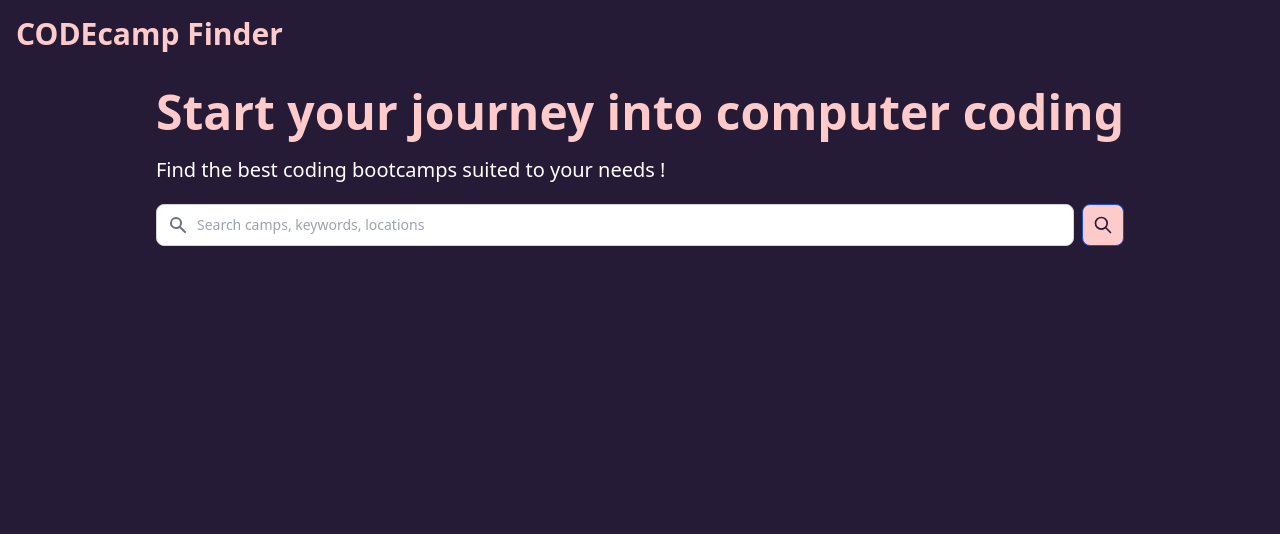
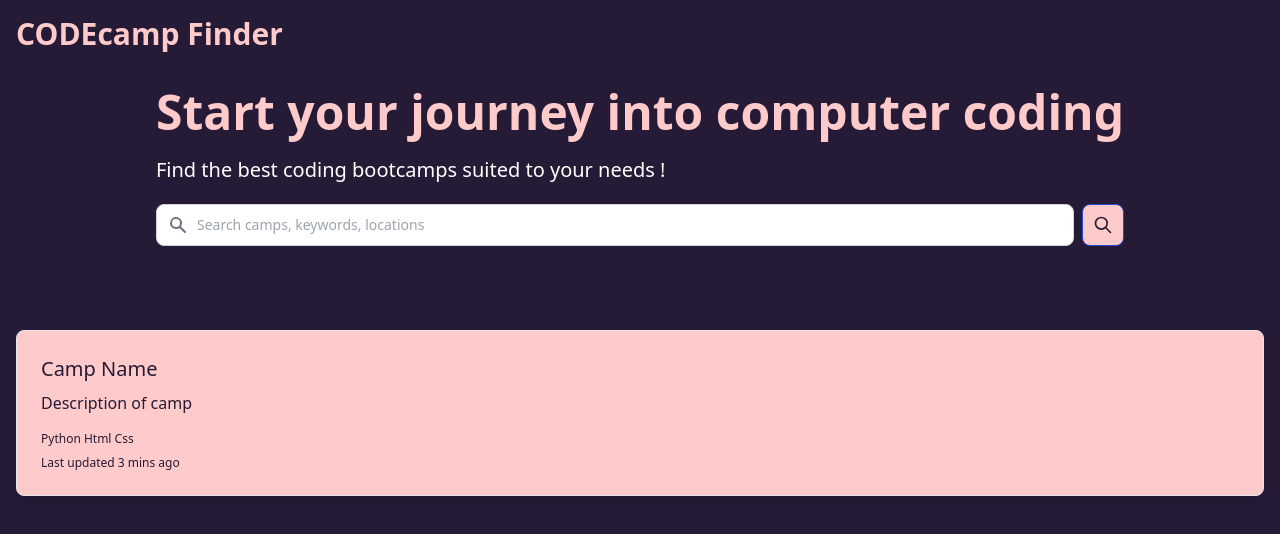
Before and after one commit to JoshHargreaves/Code-Camp-Finder, a Next.js app: page / in a window 1280 px wide. Shown: the top 534 px of the page. Built offline with nearby package versions, Linux system fonts and the light colour scheme.

Commit message:
Example container

```diff
--- a/components/Hero.jsx
+++ b/components/Hero.jsx
@@ -2,7 +2,7 @@ import React from 'react'
 
 const Hero = () => {
   return (
-    <div className="flex h-screen justify-center mb-12">
+    <div className="flex justify-center mb-12">
       <div className="z-[2] mt-10" />
       <div className="p-5 z-[2]  ">
         <h2 className="text-5xl text-custom-primary font-bold"> Start your journey into computer coding</h2>
@@ -13,7 +13,7 @@ const Hero = () => {
         <label className="sr-only">Search camps, keywords, locations</label>
         <div className="relative w-full">
             <div className="flex absolute inset-y-0 left-0 items-center pl-3 pointer-events-none">
-                <svg className="w-5 h-5 text-gray-500 dark:text-gray-400" fill="currentColor" viewBox="0 0 20 20" xmlns="http://www.w3.org/2000/svg"><path fill-rule="evenodd" d="M8 4a4 4 0 100 8 4 4 0 000-8zM2 8a6 6 0 1110.89 3.476l4.817 4.817a1 1 0 01-1.414 1.414l-4.816-4.816A6 6 0 012 8z" clip-rule="evenodd"></path></svg>
+                <svg className="w-5 h-5 text-gray-500 dark:text-gray-400" fill="currentColor" viewBox="0 0 20 20" xmlns="http://www.w3.org/2000/svg"><path fill-rule="evenodd" d="M8 4a4 4 0 100 8 4 4 0 000-8zM2 8a6 6 0 1110.89 3.476l4.817 4.817a1 1 0 01-1.414 1.414l-4.816-4.816A6 6 0 012 8z" clipRule={"evenodd"}></path></svg>
             </div>
             <input type="text" id="camp-search" className="bg-white border border-gray-300 text-gray-900 text-sm rounded-lg focus:ring-blue-500 focus:border-blue-500 block w-full pl-10 p-2.5 " placeholder="Search camps, keywords, locations" required/>
         </div>
--- /dev/null
+++ b/components/camp-container.jsx
@@ -0,0 +1,20 @@
+import React from 'react'
+
+const CampContainer = () => {
+  return (
+<div className="flex justify-center  text-custom-background">
+  <div className="flex flex-col md:flex-row w-full  border bg-custom-primary rounded-lg m-4  shadow-lg">
+    <div className="p-6 flex flex-col justify-start">
+      <h5 className=" text-xl font-medium mb-2">Camp Name</h5>
+      <p className="text-base mb-4">
+        Description of camp
+      </p>
+      <p className=" text-xs mb-2">Python Html Css</p>
+      <p className=" text-xs">Last updated 3 mins ago</p>
+    </div>
+  </div>
+</div>
+  )
+}
+
+export default CampContainer
--- a/components/layout/layout.js
+++ b/components/layout/layout.js
@@ -1,16 +1,15 @@
 import Navbar from '../navbar'
 import Hero from '../hero'
+import CampContainer from '../camp-container'
 
 // @ts-ignore
-export default function Layout({ children }) {
+export default function Layout() {
     return (
     <>
         <Navbar></Navbar>
         <div className="container mx-auto">
         <Hero></Hero>
-            <main className="flex-1">
-               {children}
-            </main>
+        <CampContainer></CampContainer>
         </div>
         <div>
         </div>
```
